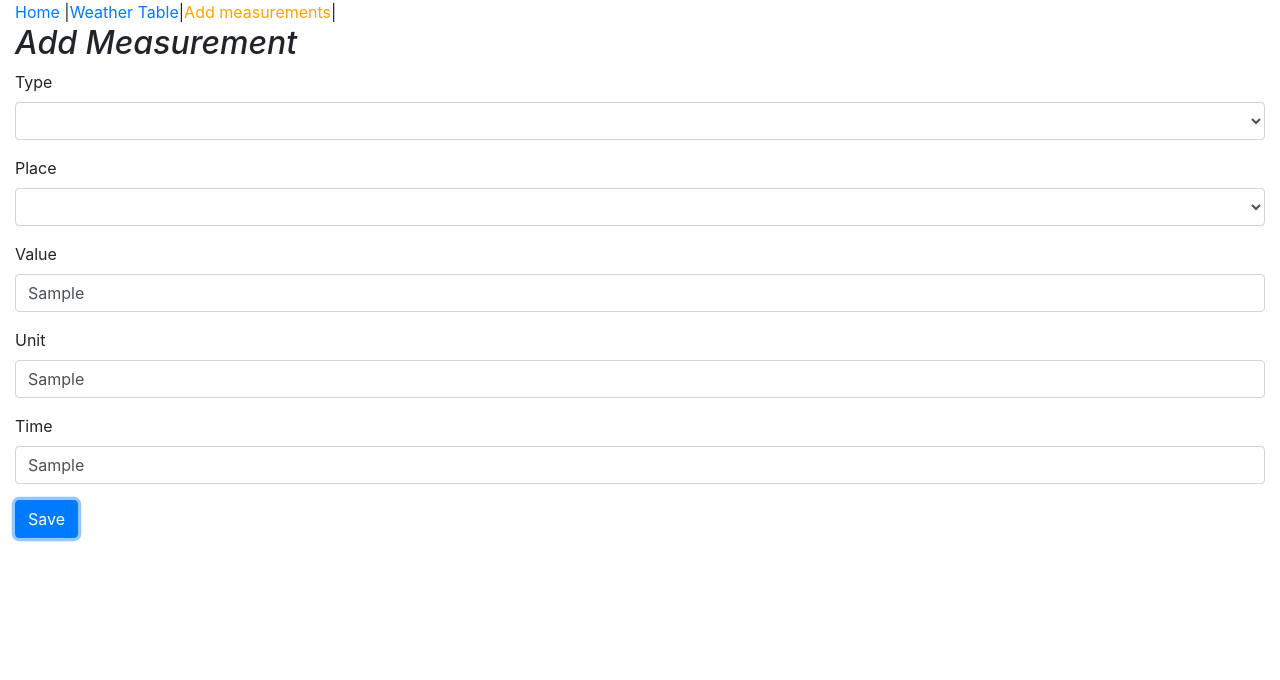
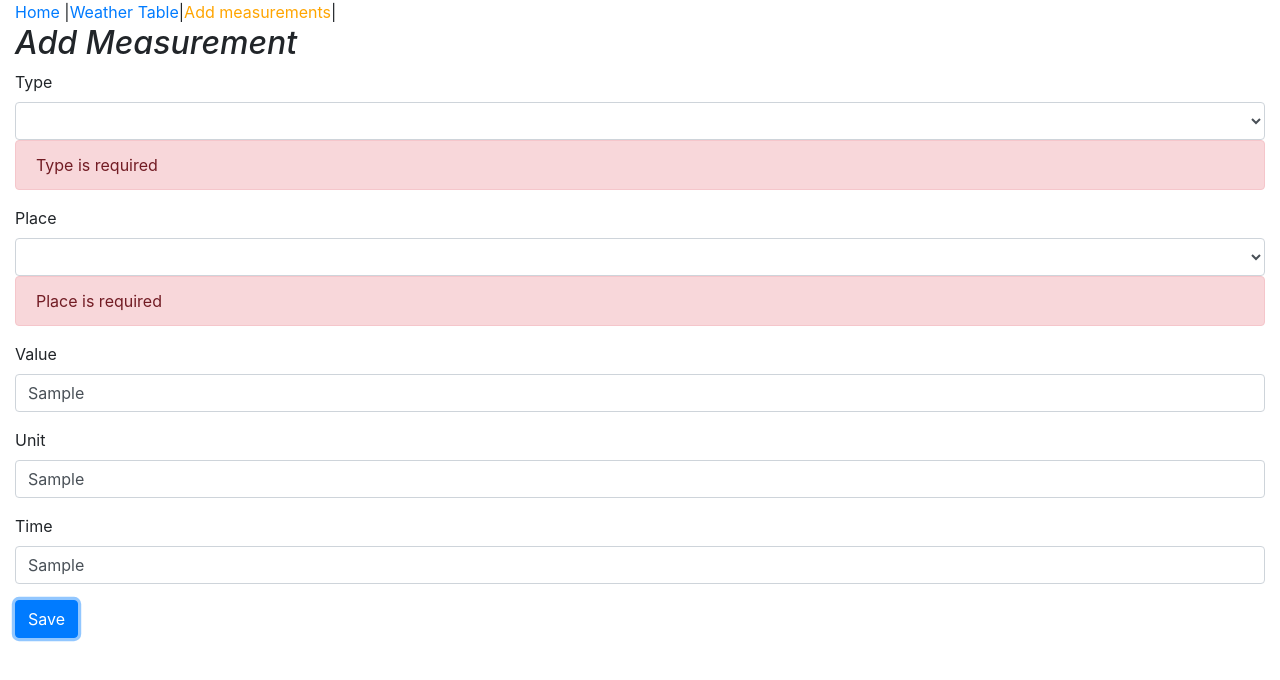
Before and after one commit to fadi-dasus/React-Weather-Data, a React (Create React App) app in the folder weather-data/: page /addMeasurementPage in a window 1280 px wide. Both pictures are taken after typing "Sample", "Sample", "Sample" into the empty fields and a click on the input "Save". Shown: the top 680 px of the page. Built offline with nearby package versions, Linux system fonts and the light colour scheme; no server answers.

Commit message:
imput validation

```diff
--- a/weather-data/package.json
+++ b/weather-data/package.json
@@ -18,7 +18,7 @@
   },
   "scripts": {
     "start": "run-p start:dev start:api",
-    "start:dev": "cross-env REACT_APP_API_URL=http://localhost:3001 react-scripts start",
+    "start:dev": "react-scripts start",
     "start:api": "node src/server/server.js",
     "build": "react-scripts build",
     "test": "react-scripts test",
--- a/weather-data/src/components/AddMeasurementPage.js
+++ b/weather-data/src/components/AddMeasurementPage.js
@@ -1,8 +1,10 @@
 import React, { Fragment, useState } from 'react'
 import DataFrom from './DataForm'
 import { saveObservation } from '../api/apiHelper'
+import { toast } from 'react-toastify'
 
 function AddMeasurementPage() {
+    const [errors, setErrors] = useState({});
     const [formData, setFormData] = useState({
         value: '',
         type: '',
@@ -10,18 +12,30 @@ function AddMeasurementPage() {
         time: '',
         place: ''
     })
+
     function handleChnage({ target }) {
         const _updatedFormData = { ...formData, [target.name]: target.value }
         setFormData(_updatedFormData)
     }
+
+    function formIsValid() {
+        const _errors = {};
+        if (!formData.value) _errors.value = "Value is required";
+        if (!formData.type) _errors.type = "Type is required";
+        if (!formData.unit) _errors.unit = "Unit is required";
+        if (!formData.time) _errors.time = "Time is required";
+        if (!formData.place) _errors.place = "Place is required";
+        setErrors(_errors);
+        // Form is valid if the errors object has no properties
+        return Object.keys(_errors).length === 0;
+    }
+
     function handleSubmit(event) {
         //this prevent the client from posting back to the server
         event.preventDefault()
-        console.log('"""""""""""""""""')
-        console.log(formData)
-        console.log('"""""""""""""""""')
-
+        if (!formIsValid()) return;
         saveObservation(formData)
+        toast.success('Measurement Saved')
     }
 
     return (
@@ -30,6 +44,7 @@ function AddMeasurementPage() {
             <DataFrom data={formData}
                 onChange={handleChnage}
                 onSubmit={handleSubmit}
+                error={errors}
             />
         </Fragment>
     )
--- a/weather-data/src/components/DataForm.js
+++ b/weather-data/src/components/DataForm.js
@@ -12,6 +12,7 @@ function DataForm(props) {
                         id="measurement-type"
                         name="type"
                         value={props.data.type}
+                        // error={props.error.type}
                         onChange={props.onChange}
                         className="form-control"
                     >
@@ -21,6 +22,10 @@ function DataForm(props) {
                         <option value="cloud coverage">cloud coverage</option>
                         <option value="wind speed">wind speed</option>
                     </select>
+                    {props.error.type && (
+                        <div className="alert alert-danger">{props.error.type}</div>
+                    )}
+
                 </div>
             </div>
             <div className="form-group">
@@ -38,6 +43,9 @@ function DataForm(props) {
                         <option value="Copenhagen">Copenhagen</option>
                         <option value="Aarhus">Aarhus</option>
                     </select>
+                    {props.error.place && (
+                        <div className="alert alert-danger">{props.error.place}</div>
+                    )}
                 </div>
             </div>
 
@@ -49,6 +57,8 @@ function DataForm(props) {
                 onChange={props.onChange}
                 name="value"
                 value={props.data.value}
+                error={props.error.value}
+
             />
 
             <TextInput
@@ -57,6 +67,8 @@ function DataForm(props) {
                 onChange={props.onChange}
                 name="unit"
                 value={props.data.unit}
+                error={props.error.unit}
+
             />
 
             <TextInput
@@ -65,8 +77,9 @@ function DataForm(props) {
                 onChange={props.onChange}
                 name="time"
                 value={props.data.time}
+                error={props.error.time}
+
             />
-
             <input type="submit" value="Save" className="btn btn-primary" />
         </form>
     );
```
